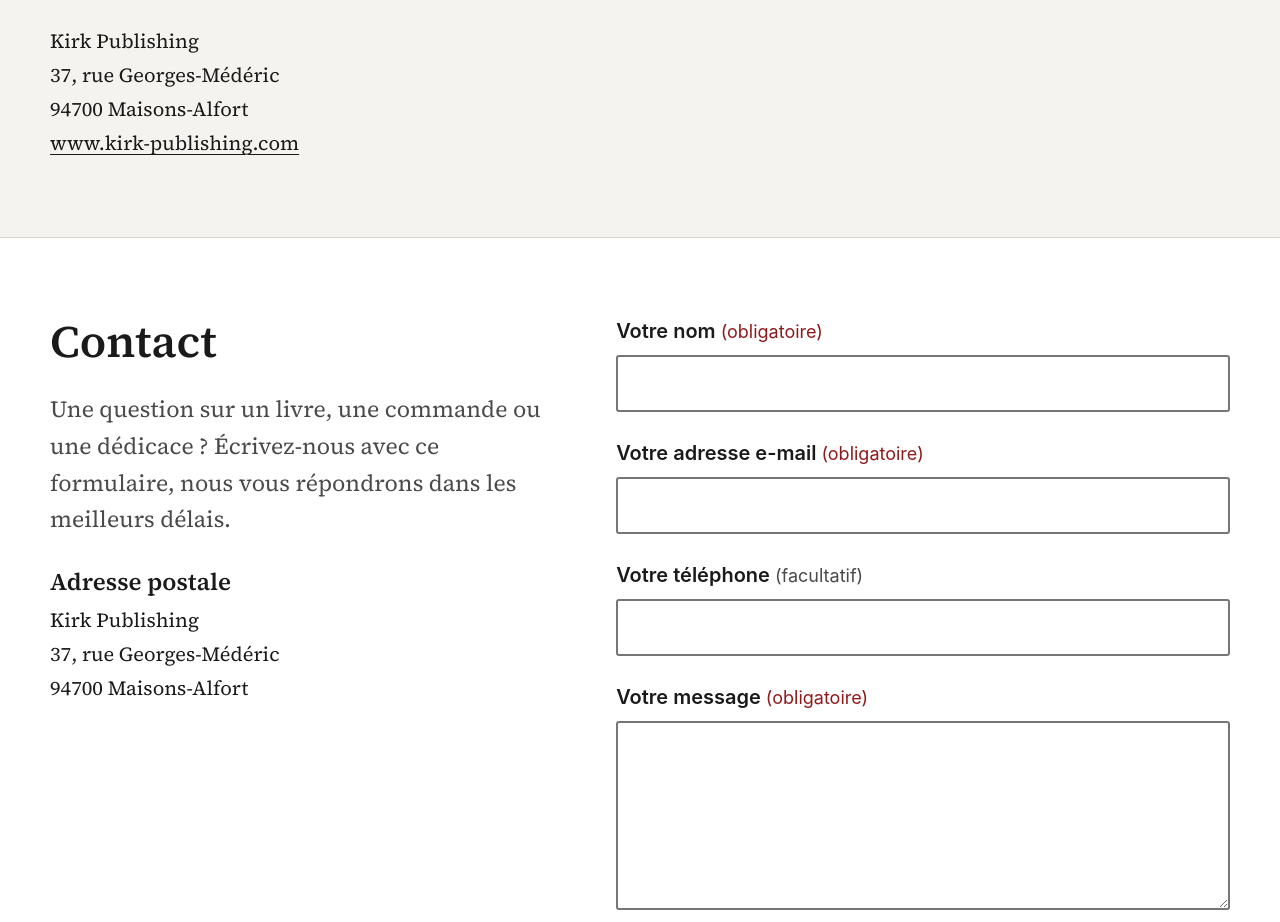
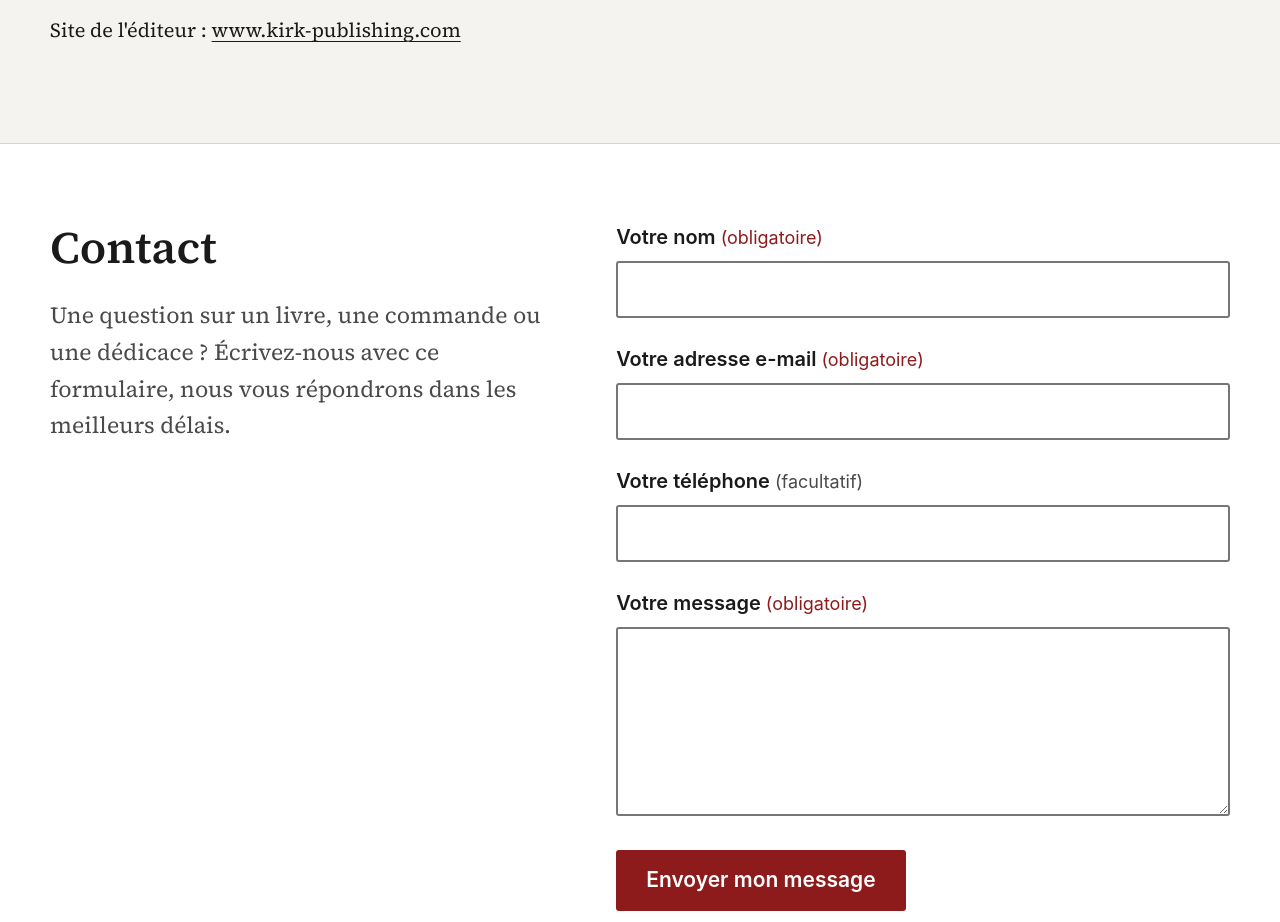
Before and after one commit to ChaheEnNSI/site-ara, a plain HTML site: page index.html in a window 1280 px wide. Shown: the part 9847-10769 px from the top of the page. Drawn offline with Linux system fonts and the light colour scheme.

Commit message:
Retrait de l'adresse postale sur tout le site
Supprimée des sections Kirk Publishing et Contact, du pied de page,
de la présentation, des messages d'erreur, du message sans JavaScript
et de la fiche pour les moteurs de recherche. Seul le lien vers le
site de l'éditeur est conservé.

Co-Authored-By: Claude Opus 5.5 <noreply@anthropic.com>

```diff
--- a/index.html
+++ b/index.html
@@ -180,8 +180,6 @@
   /* Kirk Publishing */
   .kirk-grille { display: grid; grid-template-columns: 1fr 1fr; gap: clamp(2rem, 5vw, 4.5rem); align-items: start; }
   .adresse { font-style: normal; line-height: 1.7; margin-top: 1.5rem; }
-  .adresse-titre { font-size: 1.2rem; margin: 1.5rem 0 .3rem; }
-  .adresse-contact { margin-top: 0; }
   .nouveaute {
     display: grid; grid-template-columns: minmax(140px, 200px) 1fr; gap: 1.25rem 1.75rem; align-items: start;
     padding-top: 1.5rem; border-top: 1px solid var(--texte);
@@ -432,7 +430,7 @@
       <h3 class="groupe-titre">Les autres titres</h3>
       <div class="grille-livres" id="grilleAutres"></div>
 
-      <noscript><p class="noscript">Pour voir les livres et commander, activez JavaScript dans votre navigateur, ou écrivez à Kirk Publishing, 37, rue Georges-Médéric, 94700 Maisons-Alfort.</p></noscript>
+      <noscript><p class="noscript">Pour voir les livres et commander, activez JavaScript dans votre navigateur.</p></noscript>
     </div>
   </section>
 
@@ -442,7 +440,7 @@
         <h2 id="titre-auteur">L'auteur</h2>
         <p>Ara Krikorian est une figure centrale de la communauté arménienne de France. Entré très jeune dans le militantisme, il devient porte-parole puis président du Comité de Défense de la Cause Arménienne (CDCA) de 1974 à 2002, association dont il est l'un des piliers fondateurs.</p>
         <p>Il est étroitement associé au processus historique de reconnaissance du génocide des Arméniens, d'abord par le Parlement européen en 1987, puis par la France en 2001. Quarante ans de combat, de plume et de mémoire au service d'un peuple et de sa vérité.</p>
-        <p>En marge de son engagement militant, Ara Krikorian est l'auteur d'ouvrages scientifiques, techniques et historiques. Il a fondé Kirk Publishing, maison d'édition spécialisée dans la thématique arménienne, installée à Maisons-Alfort.</p>
+        <p>En marge de son engagement militant, Ara Krikorian est l'auteur d'ouvrages scientifiques, techniques et historiques. Il a fondé Kirk Publishing, maison d'édition spécialisée dans la thématique arménienne.</p>
         <blockquote class="citation">
           <p>« La langue arménienne est très importante et même déterminante. Il ne faut pas qu'elle devienne une langue de musée, mais une langue vivante. »</p>
           <footer>Ara Krikorian</footer>
@@ -467,12 +465,7 @@
         <p>Fondée par Ara Krikorian, Kirk Publishing est une maison d'édition indépendante dont la vocation est de publier et diffuser des ouvrages à thématique arménienne : histoire, culture, biographies, témoignages.</p>
         <p>Kirk Publishing réunit des voix arméniennes et des auteurs passionnés par ce patrimoine unique. La maison accompagne chaque ouvrage avec un soin éditorial exigeant, de la conception à la diffusion.</p>
         <p>En plus des livres d'Ara Krikorian, Kirk Publishing édite des ouvrages d'autres auteurs engagés dans la préservation et la transmission du patrimoine arménien.</p>
-        <address class="adresse">
-          Kirk Publishing<br>
-          37, rue Georges-Médéric<br>
-          94700 Maisons-Alfort<br>
-          <a href="http://www.kirk-publishing.com">www.kirk-publishing.com</a>
-        </address>
+        <p>Site de l'éditeur&nbsp;: <a href="http://www.kirk-publishing.com">www.kirk-publishing.com</a></p>
       </div>
 
       <article class="nouveaute" aria-labelledby="titre-nouveaute">
@@ -499,12 +492,6 @@
       <div>
         <h2 id="titre-contact">Contact</h2>
         <p class="chapeau">Une question sur un livre, une commande ou une dédicace&nbsp;? Écrivez-nous avec ce formulaire, nous vous répondrons dans les meilleurs délais.</p>
-        <h3 class="adresse-titre">Adresse postale</h3>
-        <address class="adresse adresse-contact">
-          Kirk Publishing<br>
-          37, rue Georges-Médéric<br>
-          94700 Maisons-Alfort
-        </address>
         <!-- TÉLÉPHONE / E-MAIL : à ajouter ici dès qu'ils seront fournis, par exemple :
         <p class="adresse"><strong>Téléphone :</strong> <a href="tel:+33100000000">01 00 00 00 00</a></p>
         -->
@@ -554,7 +541,7 @@
       </nav>
       <div>
         <h2 class="pied-titre">Kirk Publishing</h2>
-        <p>37, rue Georges-Médéric<br>94700 Maisons-Alfort<br><a href="http://www.kirk-publishing.com">www.kirk-publishing.com</a></p>
+        <p><a href="http://www.kirk-publishing.com">www.kirk-publishing.com</a></p>
       </div>
     </div>
     <div class="pied-bas">
@@ -996,7 +983,7 @@
       vue('vueMerci'); $('#panierTitre').focus();
     }).catch(function () {
       var b = $('#erreursCommande');
-      b.innerHTML = '<p><strong>L\'envoi n\'a pas fonctionné.</strong></p><p>Vérifiez votre connexion Internet puis réessayez dans quelques minutes. Vous pouvez aussi nous écrire par courrier : Kirk Publishing, 37, rue Georges-Médéric, 94700 Maisons-Alfort.</p>';
+      b.innerHTML = '<p><strong>L\'envoi n\'a pas fonctionné.</strong></p><p>Vérifiez votre connexion Internet puis réessayez dans quelques minutes.</p>';
       b.hidden = false; b.focus();
     }).then(function () {
       btn.disabled = false; btn.textContent = 'Envoyer ma commande';
@@ -1029,7 +1016,7 @@
       st.textContent = 'Merci, votre message a bien été envoyé. Nous vous répondrons rapidement.';
     }).catch(function () {
       st.classList.add('ko');
-      st.textContent = 'L\'envoi n\'a pas fonctionné. Vérifiez votre connexion Internet, puis réessayez dans quelques minutes, ou écrivez-nous par courrier.';
+      st.textContent = 'L\'envoi n\'a pas fonctionné. Vérifiez votre connexion Internet, puis réessayez dans quelques minutes.';
     }).then(function () {
       btn.disabled = false; btn.textContent = 'Envoyer mon message';
     });
@@ -1121,8 +1108,7 @@
       '@context': 'https://schema.org',
       '@graph': [
         { '@type': 'Person', '@id': '#ara', name: 'Ara Krikorian', jobTitle: 'Auteur, historien et éditeur', image: abs('images/ara-krikorian.jpg') },
-        { '@type': 'Organization', '@id': '#kirk', name: 'Kirk Publishing', founder: { '@id': '#ara' }, url: 'http://www.kirk-publishing.com',
-          address: { '@type': 'PostalAddress', streetAddress: '37, rue Georges-Médéric', postalCode: '94700', addressLocality: 'Maisons-Alfort', addressCountry: 'FR' } }
+        { '@type': 'Organization', '@id': '#kirk', name: 'Kirk Publishing', founder: { '@id': '#ara' }, url: 'http://www.kirk-publishing.com' }
       ].concat(LIVRES.map(function (b) {
         var fiche = {
           '@type': 'Book', name: b.title + (b.subtitle ? ' : ' + b.subtitle : ''), inLanguage: 'fr', image: abs(b.img),
```
